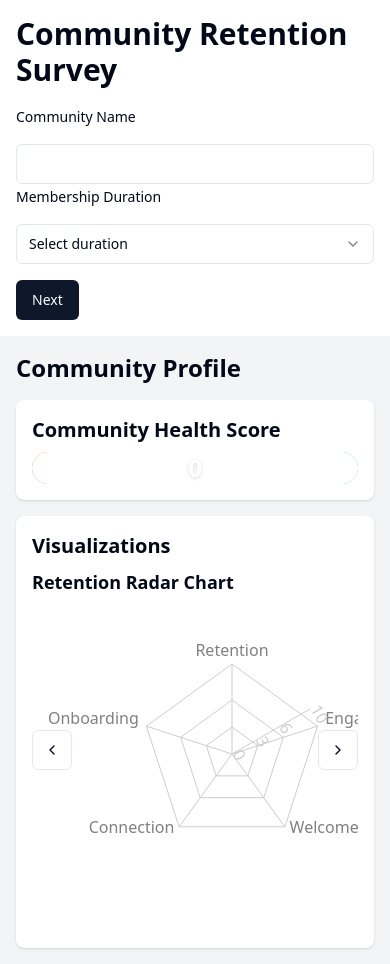
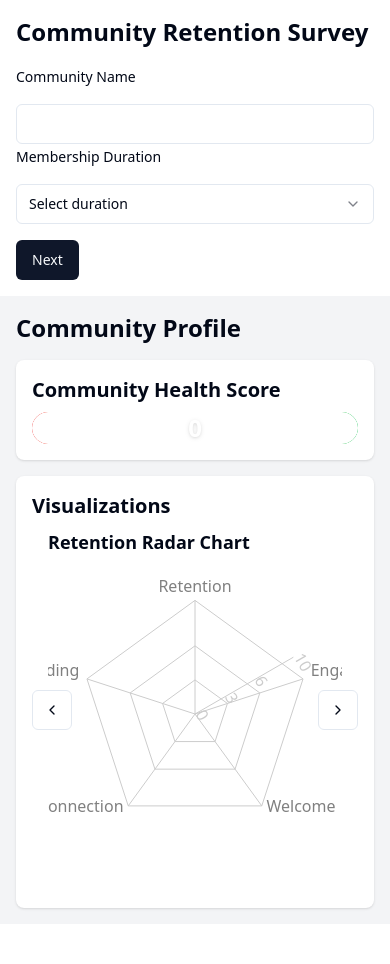
Before and after one commit to GPT-Engineer-App/community-journey-map, a React (Vite) app: page / in a window 390 px wide. After the commit the page ends 924 px from the top, so only its background shows below. Built offline with nearby package versions, Linux system fonts and the light colour scheme.

Commit message:
GPT Engineer Update [skip gpt_engineer]

```diff
--- a/src/components/CommunityProfile.jsx
+++ b/src/components/CommunityProfile.jsx
@@ -1,5 +1,5 @@
 import { useEffect, useState } from "react";
-import { LineChart, Line, XAxis, YAxis, CartesianGrid, Tooltip, Legend, RadarChart, PolarGrid, PolarAngleAxis, PolarRadiusAxis, Radar, BarChart, Bar, PieChart, Pie, Cell } from 'recharts';
+import { LineChart, Line, XAxis, YAxis, CartesianGrid, Tooltip, Legend, RadarChart, PolarGrid, PolarAngleAxis, PolarRadiusAxis, Radar, BarChart, Bar, PieChart, Pie, Cell, ResponsiveContainer } from 'recharts';
 import useEmblaCarousel from 'embla-carousel-react';
 import { ChevronLeft, ChevronRight } from 'lucide-react';
 import { Button } from "@/components/ui/button";
@@ -92,24 +92,27 @@ const CommunityProfile = ({ data }) => {
     {
       title: "Retention Radar Chart",
       chart: (
-        <RadarChart outerRadius={90} width={400} height={300} data={radarData}>
+        <ResponsiveContainer width="100%" height={300}>
+          <RadarChart outerRadius="80%" data={radarData}>
             <PolarGrid />
             <PolarAngleAxis dataKey="subject" />
             <PolarRadiusAxis angle={30} domain={[0, 10]} />
             <Radar name="Community" dataKey="A" stroke="#8884d8" fill="#8884d8" fillOpacity={0.6} />
           </RadarChart>
+        </ResponsiveContainer>
       ),
     },
     {
       title: "NPS Distribution",
       chart: (
-        <PieChart width={400} height={300}>
+        <ResponsiveContainer width="100%" height={300}>
+          <PieChart>
             <Pie
               data={npsData}
-            cx={200}
-            cy={150}
-            innerRadius={60}
-            outerRadius={80}
+              cx="50%"
+              cy="50%"
+              innerRadius="60%"
+              outerRadius="80%"
               fill="#8884d8"
               paddingAngle={5}
               dataKey="value"
@@ -121,12 +124,14 @@ const CommunityProfile = ({ data }) => {
             <Tooltip />
             <Legend />
           </PieChart>
+        </ResponsiveContainer>
       ),
     },
     {
       title: "Membership Duration vs. Retention Score",
       chart: (
-        <BarChart width={400} height={300} data={chartData}>
+        <ResponsiveContainer width="100%" height={300}>
+          <BarChart data={chartData}>
             <CartesianGrid strokeDasharray="3 3" />
             <XAxis dataKey="name" />
             <YAxis />
@@ -134,12 +139,14 @@ const CommunityProfile = ({ data }) => {
             <Legend />
             <Bar dataKey="value" fill="#8884d8" />
           </BarChart>
+        </ResponsiveContainer>
       ),
     },
     {
       title: "Key Metrics",
       chart: (
-        <LineChart width={400} height={300} data={chartData}>
+        <ResponsiveContainer width="100%" height={300}>
+          <LineChart data={chartData}>
             <CartesianGrid strokeDasharray="3 3" />
             <XAxis dataKey="name" />
             <YAxis />
@@ -147,6 +154,7 @@ const CommunityProfile = ({ data }) => {
             <Legend />
             <Line type="monotone" dataKey="value" stroke="#8884d8" activeDot={{ r: 8 }} />
           </LineChart>
+        </ResponsiveContainer>
       ),
     },
   ];
@@ -156,10 +164,10 @@ const CommunityProfile = ({ data }) => {
       <h2 className="text-2xl font-bold">Community Profile</h2>
       <div className="bg-white p-4 rounded-lg shadow">
         <h3 className="text-xl font-semibold mb-2">Community Health Score</h3>
-        <div className="relative w-full h-8 bg-gradient-to-r from-red-500 via-yellow-500 to-green-500 rounded-full">
+        <div className="relative w-full h-8 bg-gradient-to-r from-red-500 via-yellow-500 to-green-500 rounded-full overflow-hidden">
           <div
-            className="absolute top-0 right-0 bottom-0 bg-white rounded-full transition-all duration-500 ease-out"
-            style={{ left: `${healthScore * 10}%` }}
+            className="absolute top-0 left-0 bottom-0 bg-white rounded-full transition-all duration-1000 ease-out"
+            style={{ width: `${100 - healthScore * 10}%`, right: 0 }}
           ></div>
           <div className="absolute inset-0 flex items-center justify-center">
             <span className="text-2xl font-bold text-white drop-shadow">{healthScore}</span>
@@ -172,17 +180,17 @@ const CommunityProfile = ({ data }) => {
           <div className="overflow-hidden" ref={emblaRef}>
             <div className="flex">
               {visualizations.map((viz, index) => (
-                <div key={index} className="flex-[0_0_100%] min-w-0">
+                <div key={index} className="flex-[0_0_100%] min-w-0 px-4">
                   <h4 className="text-lg font-semibold mb-2">{viz.title}</h4>
                   {viz.chart}
                 </div>
               ))}
             </div>
           </div>
-          <Button variant="outline" size="icon" className="absolute left-0 top-1/2 transform -translate-y-1/2" onClick={scrollPrev}>
+          <Button variant="outline" size="icon" className="absolute left-0 top-1/2 transform -translate-y-1/2 z-10" onClick={scrollPrev}>
             <ChevronLeft className="h-4 w-4" />
           </Button>
-          <Button variant="outline" size="icon" className="absolute right-0 top-1/2 transform -translate-y-1/2" onClick={scrollNext}>
+          <Button variant="outline" size="icon" className="absolute right-0 top-1/2 transform -translate-y-1/2 z-10" onClick={scrollNext}>
             <ChevronRight className="h-4 w-4" />
           </Button>
         </div>
--- a/src/pages/Index.jsx
+++ b/src/pages/Index.jsx
@@ -12,12 +12,12 @@ const Index = () => {
   };
 
   return (
-    <div className="flex flex-col md:flex-row min-h-screen">
-      <div className="w-full md:w-1/2 p-4">
-        <h1 className="text-3xl font-bold mb-4">Community Retention Survey</h1>
+    <div className="flex flex-col lg:flex-row min-h-screen">
+      <div className="w-full lg:w-1/2 p-4 overflow-y-auto">
+        <h1 className="text-2xl md:text-3xl font-bold mb-4">Community Retention Survey</h1>
         <SurveyForm onUpdate={handleSurveyUpdate} />
       </div>
-      <div className="w-full md:w-1/2 p-4 bg-gray-100">
+      <div className="w-full lg:w-1/2 p-4 bg-gray-100 overflow-y-auto">
         <CommunityProfile data={surveyData} />
       </div>
     </div>
```
Lines whose indentation alone changed are shown as unchanged.
